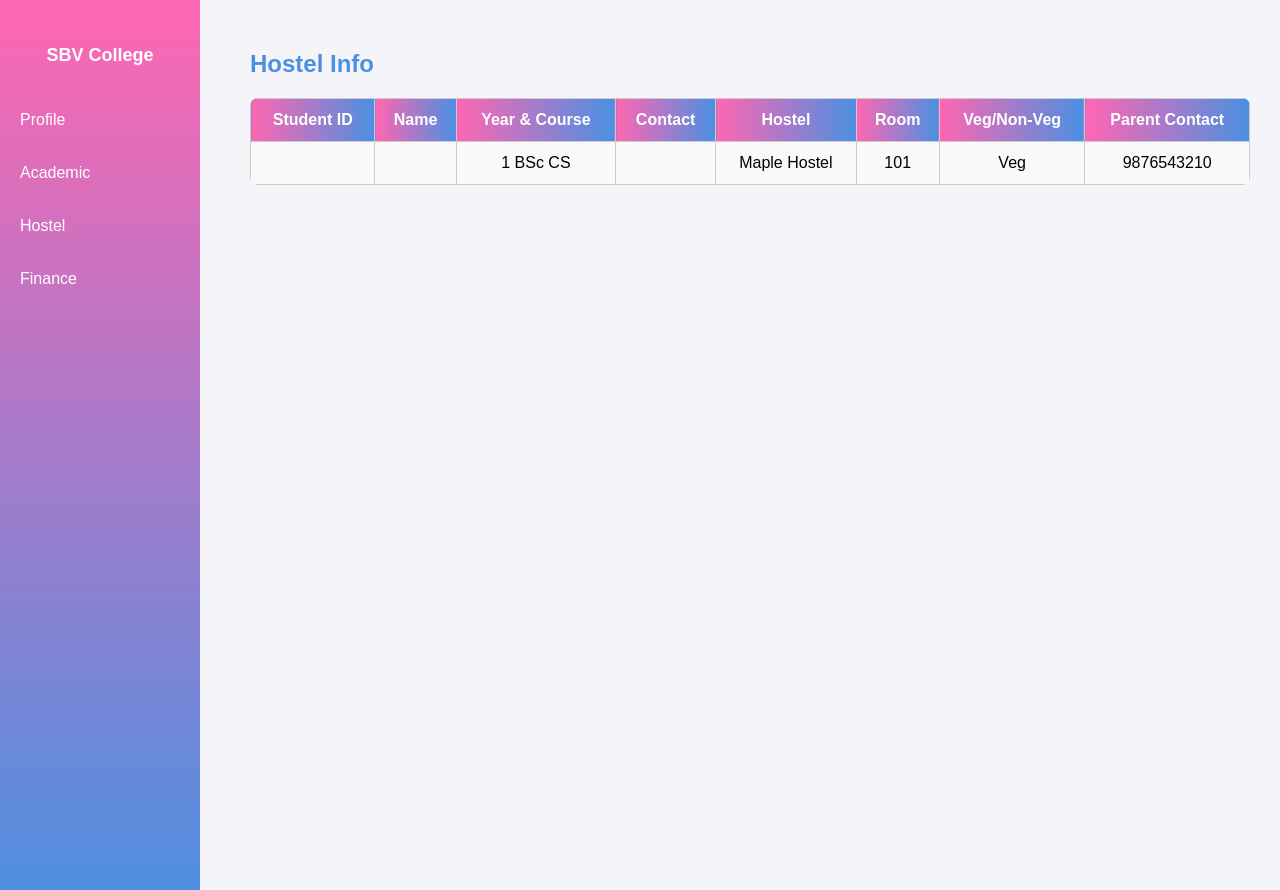
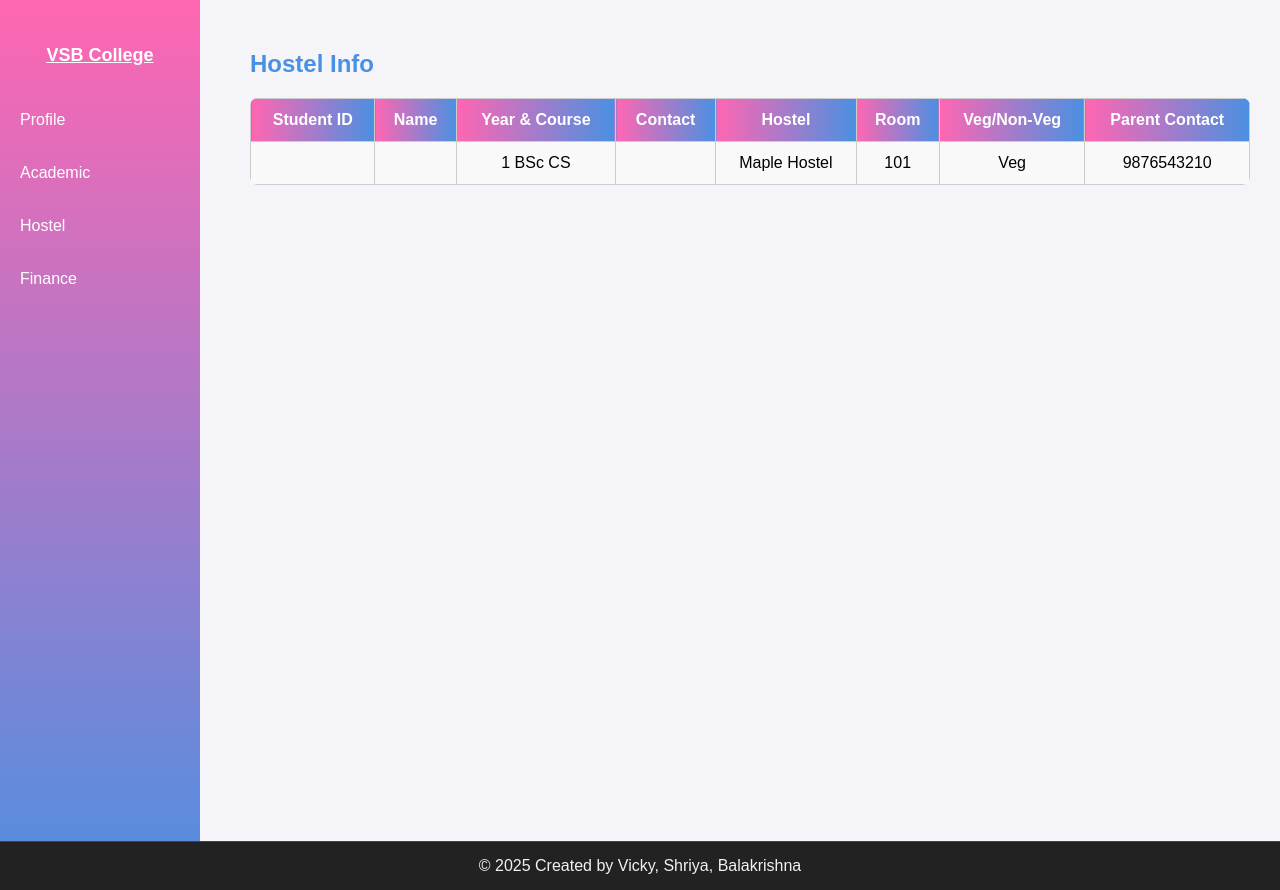
Before and after one commit to Balakrishna0907/Common-repo, a Flask app: template webpage-final/templates/hostel.html in a window 1280 px wide. Run offline with Flask 3, Linux system fonts and the light colour scheme; the template is opened without the code that fills it, so the values that code supplies are empty.

Commit message:
Update hostel.html

```diff
--- a/webpage-final/templates/hostel.html
+++ b/webpage-final/templates/hostel.html
@@ -1,9 +1,10 @@
 <!DOCTYPE html>
 <html lang="en">
+
     <head>
         <meta charset="UTF-8">
         <meta name="viewport" content="width=device-width, initial-scale=1.0">
-<title>Hostel - SBV College</title>
+        <title>Hostel - VSB College</title>
         <link rel="stylesheet" href="{{ url_for('static', filename='style.css') }}">
         <style>
             .main-content {
@@ -30,10 +31,11 @@
             tr:nth-child(even) { background: #f9f9f9; }
         </style>
     </head>
+
     <body>
 
         <div class="sidebar">
-    <h2>SBV College</h2>
+            <h2 style="text-decoration: underline;">VSB College</h2>
             <a href="{{ url_for('profile', email=user[2]) }}">Profile</a>
             <a href="{{ url_for('academic', email=user[2]) }}">Academic</a>
             <a href="{{ url_for('hostel', email=user[2]) }}">Hostel</a>
@@ -49,4 +51,9 @@
         </div>
 
     </body>
+
+    <footer>
+        <p>© 2025 Created by Vicky, Shriya, Balakrishna</p>
+    </footer>
+
 </html>
```
Lines whose indentation alone changed are shown as unchanged.
